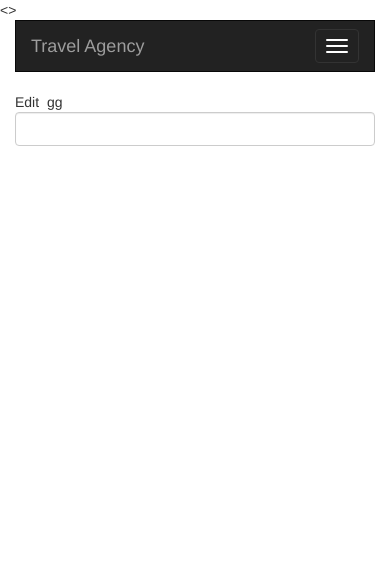
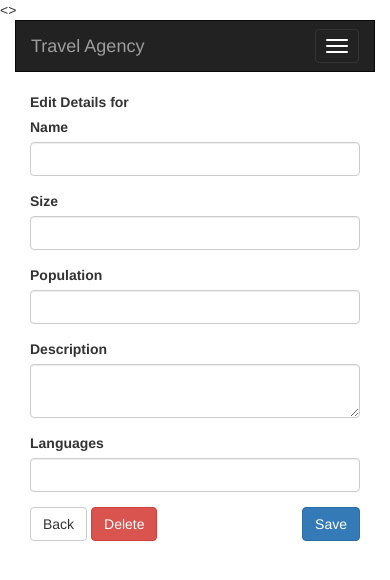
Before and after one commit to MaltheFriisberg/TravelApp, a website: page Index.html at #!/new-country in a window 390 px wide. Drawn offline with nearby package versions, Linux system fonts and the light colour scheme; no server answers.

Commit message:
worked on EditPartial view

```diff
--- a/PartialViews/Edit.html
+++ b/PartialViews/Edit.html
@@ -1,5 +1,51 @@
-Edit
-<label ng-model="country.name" name ="name">{{country.name}}</label> gg {{country.name}}
+<div class = "container"><label>Edit Details for {{country.name}}</label></div>
+<form novalidate name="countryForm" ng-submit="saveCountry()">
+<div class="form-group">
+       <div class="col-sm-6">
+<label>Name</label>
+
 <input type="text" class="form-control"
        ng-model="country.name" name="name"
        required ng-minlength="4" />
+       </div>
+</div>
+<div class="form-group">
+       <div class="col-sm-6">
+           <label>Size</label>
+              <input type="text" class="form-control"
+                     ng-model="country.size" name="size"
+                     required ng-minlength="4" />
+       </div>
+</div>
+<div class="form-group">
+       <div class="col-sm-6">
+           <label>Population</label>
+              <input type="text" class="form-control"
+                     ng-model="country.population" name="population"
+                     required ng-minlength="4" />
+       </div>
+</div>
+<div class="form-group">
+        <div class="col-sm-12">
+            <label>Description</label>
+            <textarea type="text" class="form-control"
+                   ng-model="country.description" name="description"
+                   required ng-minlength="4" ></textarea>
+</div>
+        </div>
+<div class="form-group">
+    <div class="col-sm-12">
+        <label>Languages</label>
+        <input type="text" class="form-control"
+               ng-model="country.languages" name="languages"
+               required ng-minlength="4" />
+    </div>
+</div>
+    <div class="col-xs-12">
+        <button type="submit" class="btn btn-primary pull-right" ng-click="saveCountry(country)">
+            Save
+        </button>
+        <button type="button" class="btn btn-default">Back</button>
+        <button type="button" class="btn btn-danger" ng-click="deleteCountry(country)">Delete</button>
+    </div>
+</form>
--- a/Services/CountryService.js
+++ b/Services/CountryService.js
@@ -5,8 +5,8 @@
 // help here https://docs.angularjs.org/tutorial/step_11
 angular.module("countryApp").factory("countryService",
     function($resource, $q) {
-        var Countries = [];
-        var deferred = $q.defer();
+        //var Countries = [];
+
 
         console.log("countryService");
 
@@ -18,13 +18,14 @@ angular.module("countryApp").factory("countryService",
 
         return {
             getCountries: function () {
+                var deferred = $q.defer();
+                console.log("getCountries");
 
-                console.log("getCountries");
                 //Countries = countryResource.query();
                     //when the data comes back from the server
 
 
-                console.log(Countries.length);
+                console.log(Countries.length+ "finished");
 
                 return Countries;
             },
--- a/controllers/TopLevelController.js
+++ b/controllers/TopLevelController.js
@@ -2,7 +2,8 @@
  * Created by Mal on 17-11-2015.
  */
 angular.module("countryApp").controller("TopLevelController",
-    ["$scope", "$resource","$state", 'countryService', function($scope, $resource, $state, countryService) {
+    ["$scope", "$resource","$state", 'countryService',
+        function($scope, $resource, $state, countryService) {
 
         /*console.log("Hi from topLevelController");
         $scope.countryResource =
@@ -23,7 +24,7 @@ angular.module("countryApp").controller("TopLevelController",
             return countryService.getCountries();
         },
         $scope.getTracks = function(countryId) {
-            return trackResource.get(countryId);
+            return trackService.get(countryId);
         }
 
         /*$scope.editCountry = function(countryToEdit) {
```
Also changed, not shown: PartialViews/Home.html (+2 -2 lines), Services/trackService.js (added, +44 -0 lines).
